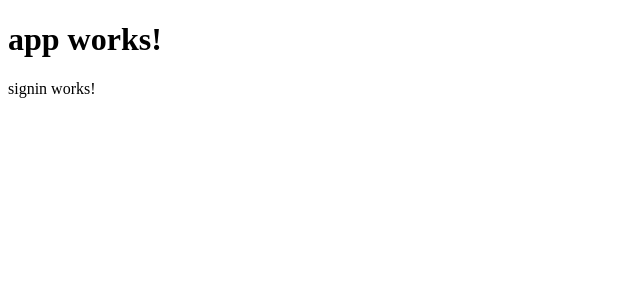
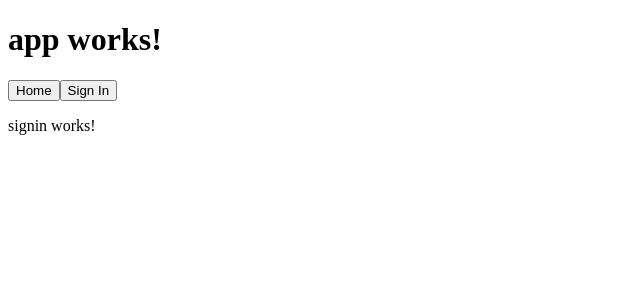
Before and after one commit to swagluke/rose-routing, an Angular app in the folder RoseRouting/: page /signin in a window 1280 px wide. Shown: the top 300 px of the page, without its empty margins (0-640 px from the left). Built offline with nearby package versions, Linux system fonts and the light colour scheme.

Commit message:
Sample routerLink.

```diff
--- a/RoseRouting/src/app/app.component.html
+++ b/RoseRouting/src/app/app.component.html
@@ -1,4 +1,6 @@
 <h1>
   {{title}}
 </h1>
+<button [routerLink]="['/home']">Home</button>
+<button [routerLink]="['/signin']">Sign In</button>
 <router-outlet></router-outlet>
```
